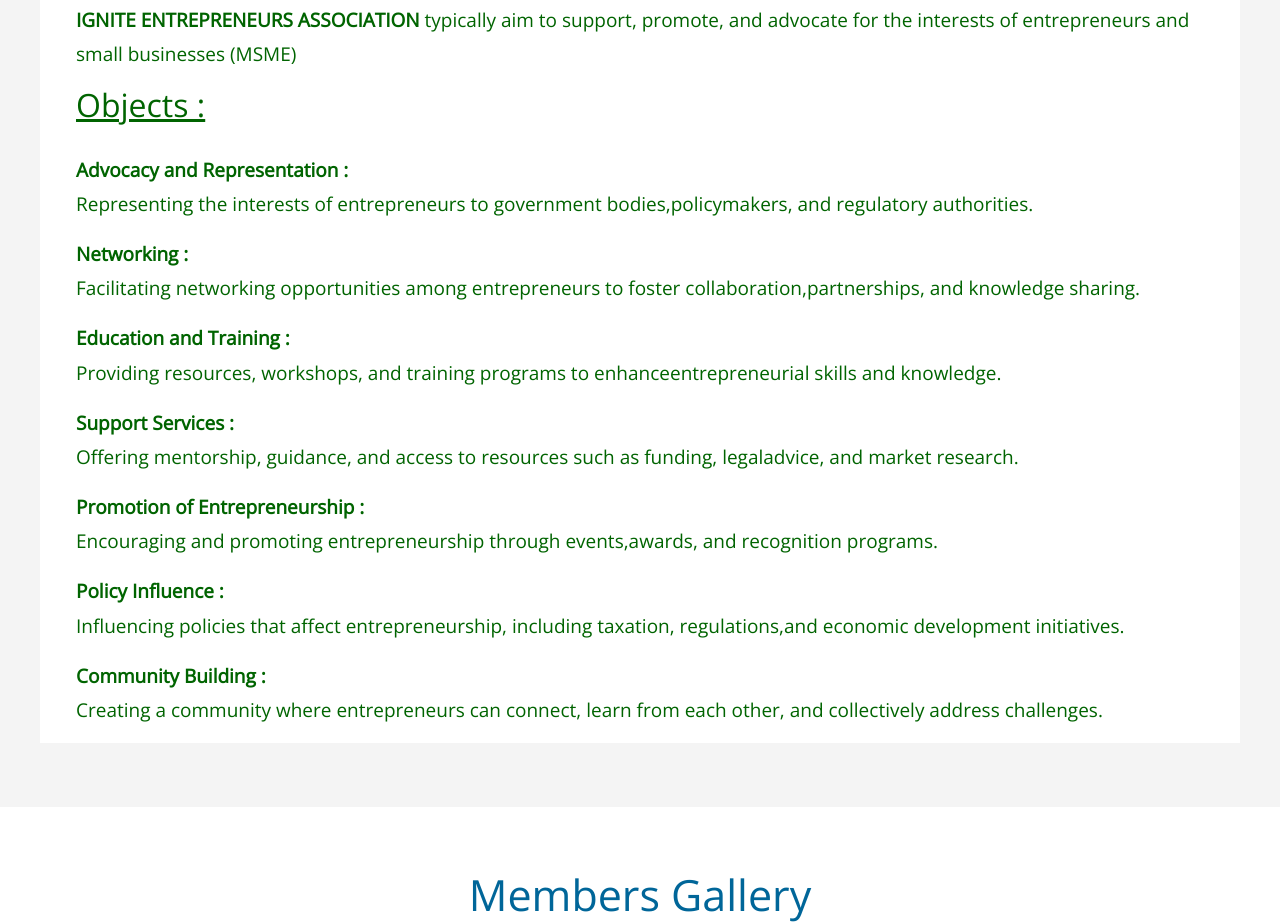
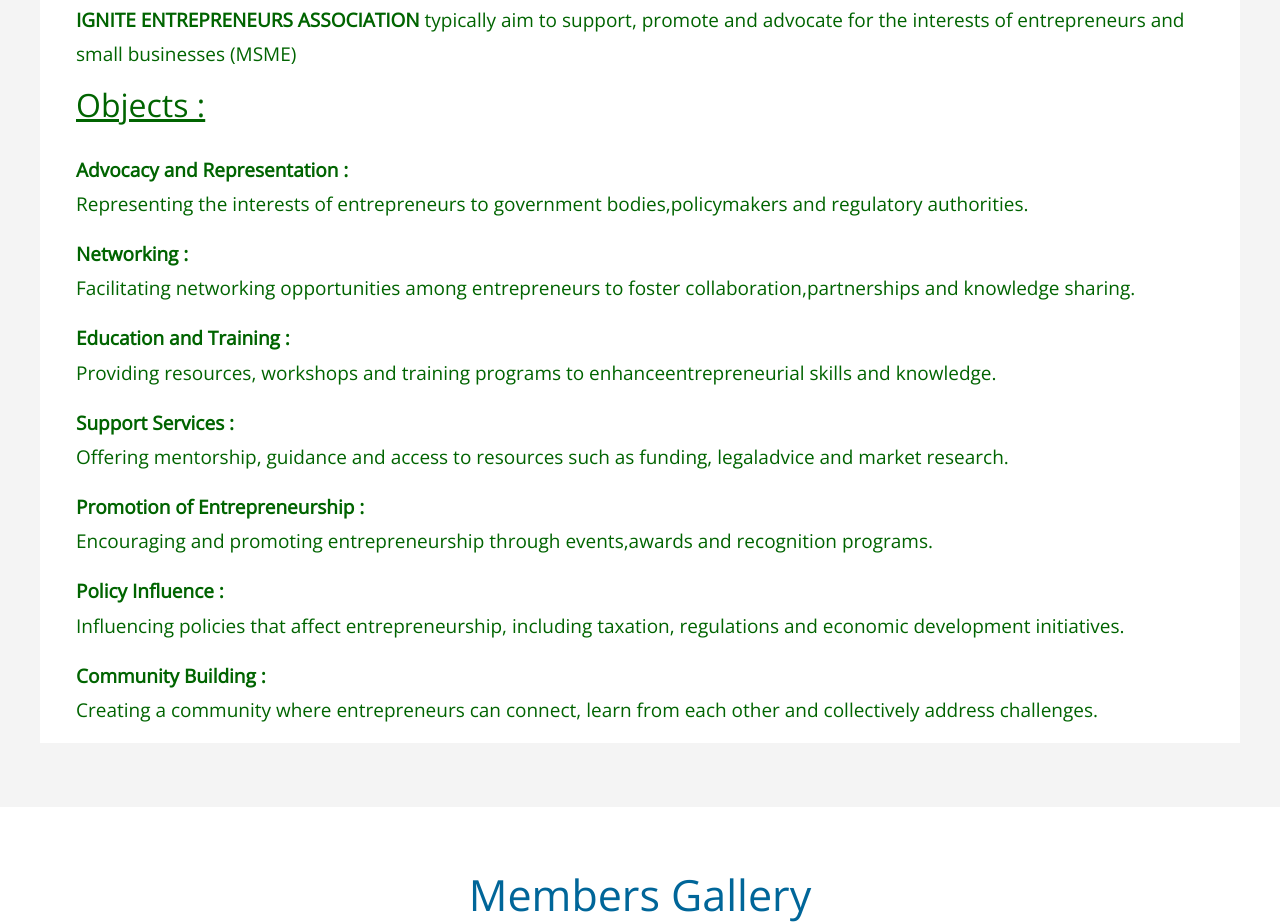
Before and after one commit to igniteentrepreneursassociation/IGNITE-ENTREPRENEURS-ASSOCIATION, a plain HTML site: page index.html in a window 1280 px wide. Shown: the part 859-1783 px from the top of the page. Drawn offline with nearby package versions, Linux system fonts and the light colour scheme; a script that the page names is missing.

Commit message:
Commit
Commit

Signed-off-by: igniteentrepreneursassociation <igniteentrepreneursassociation@gmail.com>

```diff
--- a/index.html
+++ b/index.html
@@ -76,16 +76,15 @@
 
                             <div class="col-xs-12 col-sm-12 col-md-12 col-lg-12 col-xl-12 tm-news-container">
                                 <h2 class="tm-news-title dark-gray-text"></h2>
-                                <p class="tm-news-text"><b>IGNITE ENTREPRENEURS ASSOCIATION</b> typically aim to support, promote, and advocate for the interests of entrepreneurs and small businesses (MSME)</p>
+                                <p class="tm-news-text"><b>IGNITE ENTREPRENEURS ASSOCIATION</b> typically aim to support, promote and advocate for the interests of entrepreneurs and small businesses (MSME)</p>
 								<h2 class="tm-news-title dark-gray-text"><u>Objects :</u></h2>
-                                <p class="tm-news-text"><b>Advocacy and Representation :</b> </br>Representing the interests of entrepreneurs to government bodies,policymakers, and regulatory authorities.</p>
-								<p class="tm-news-text"><b>Networking :</b></br> Facilitating networking opportunities among entrepreneurs to foster collaboration,partnerships, and knowledge sharing.</p>
-								<p class="tm-news-text"><b>Education and Training :</b></br> Providing resources, workshops, and training programs to enhanceentrepreneurial skills and knowledge.</p>
-								<p class="tm-news-text"><b>Support Services :</b></br> Offering mentorship, guidance, and access to resources such as funding, legaladvice, and market research.</p>
-								<p class="tm-news-text"><b>Promotion of Entrepreneurship :</b></br> Encouraging and promoting entrepreneurship through events,awards, and recognition programs.</p>
-								<p class="tm-news-text"><b>Policy Influence :</b></br> Influencing policies that affect entrepreneurship, including taxation, regulations,and economic development initiatives.</p>
-								<p class="tm-news-text"><b>Community Building :</b></br> Creating a community where entrepreneurs can connect, learn from each other, and collectively
-address challenges.</p>
+                                <p class="tm-news-text"><b>Advocacy and Representation :</b> </br>Representing the interests of entrepreneurs to government bodies,policymakers and regulatory authorities.</p>
+								<p class="tm-news-text"><b>Networking :</b></br> Facilitating networking opportunities among entrepreneurs to foster collaboration,partnerships and knowledge sharing.</p>
+								<p class="tm-news-text"><b>Education and Training :</b></br> Providing resources, workshops and training programs to enhanceentrepreneurial skills and knowledge.</p>
+								<p class="tm-news-text"><b>Support Services :</b></br> Offering mentorship, guidance and access to resources such as funding, legaladvice and market research.</p>
+								<p class="tm-news-text"><b>Promotion of Entrepreneurship :</b></br> Encouraging and promoting entrepreneurship through events,awards and recognition programs.</p>
+								<p class="tm-news-text"><b>Policy Influence :</b></br> Influencing policies that affect entrepreneurship, including taxation, regulations and economic development initiatives.</p>
+								<p class="tm-news-text"><b>Community Building :</b></br> Creating a community where entrepreneurs can connect, learn from each other and collectively address challenges.</p>
 
 							</div>
                         </div>
@@ -127,16 +126,16 @@ address challenges.</p>
                         <div class="col-xs-12 col-sm-12 col-md-8 col-lg-8 col-xl-8">
                             <form action="index.html" method="post" class="tm-contact-form">
                                 <div class="form-group col-xs-12 col-sm-12 col-md-6 col-lg-6 col-xl-6 tm-form-group-left">
-                                    <input type="text" id="contact_name" name="contact_name" class="form-control" placeholder="Name"  required/>
+                                    <input type="text" id="contact_name" name="contact_name" class="form-control" placeholder="Name"/>
                                 </div>
                                 <div class="form-group col-xs-12 col-sm-12 col-md-6 col-lg-6 col-xl-6 tm-form-group-right">
-                                    <input type="email" id="contact_email" name="contact_email" class="form-control" placeholder="Email"  required/>
+                                    <input type="email" id="contact_email" name="contact_email" class="form-control" placeholder="Email"/>
                                 </div>
                                 <div class="form-group">
-                                    <input type="text" id="contact_subject" name="contact_subject" class="form-control" placeholder="Subject"  required/>
+                                    <input type="text" id="contact_subject" name="contact_subject" class="form-control" placeholder="Subject"/>
                                 </div>
                                 <div class="form-group">
-                                    <textarea id="contact_message" name="contact_message" class="form-control" rows="6" placeholder="Message" required></textarea>
+                                    <textarea id="contact_message" name="contact_message" class="form-control" rows="6" placeholder="Message"></textarea>
                                 </div>
 
                                 <button type="submit" class="btn tm-light-blue-bordered-btn pull-xs-right">Submit</button>
```
